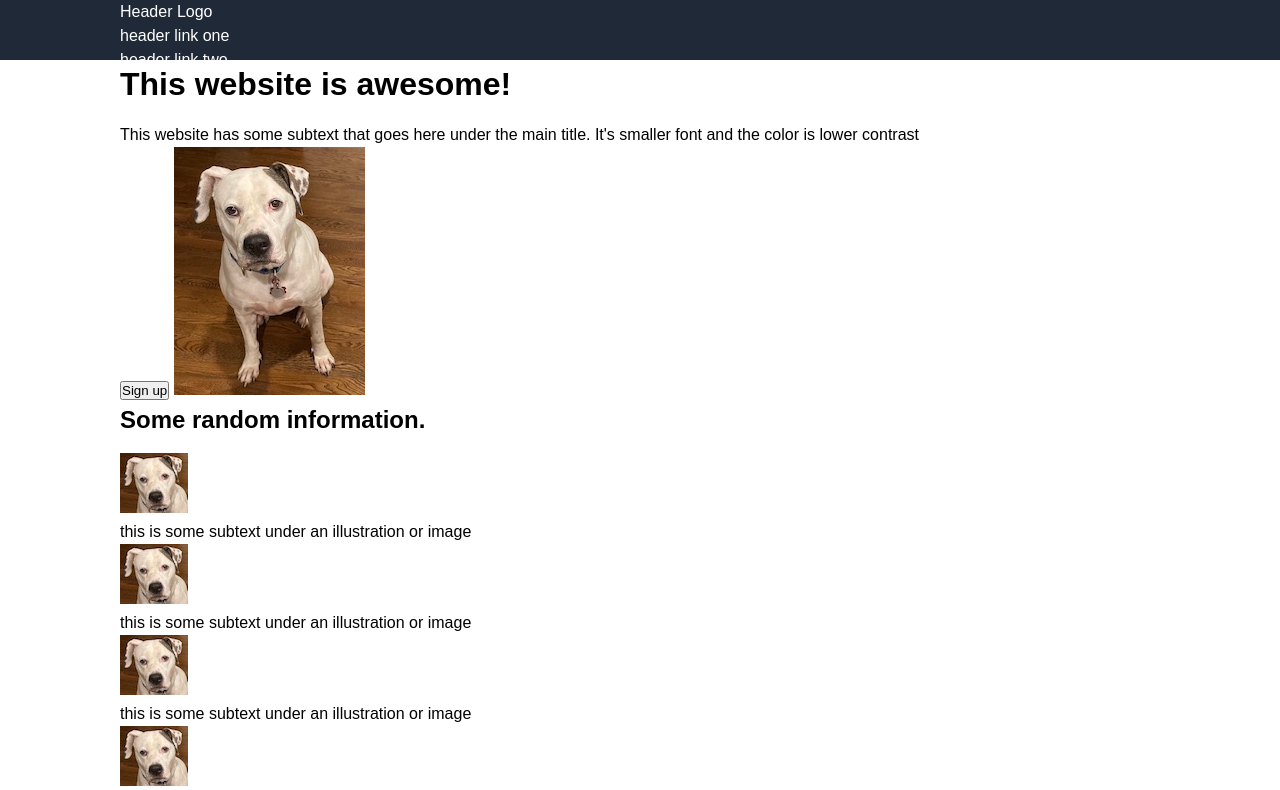
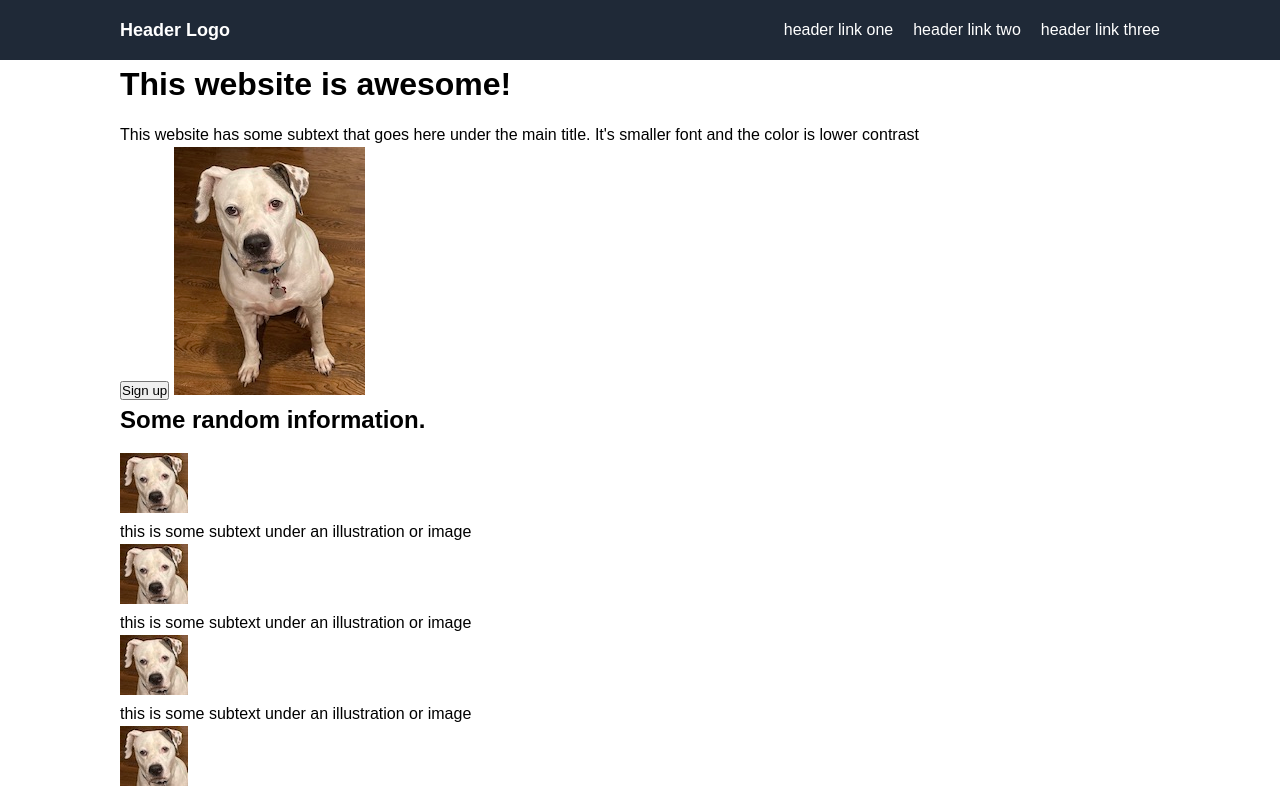
Before and after one commit to LudoNash/Odin-landing-page, a plain HTML site: page index.html in a window 1280 px wide. Shown: the top 790 px of the page. Drawn offline with Linux system fonts and the light colour scheme; a web font is replaced by a local one.

Commit message:
Update style.css

```diff
--- a/style.css
+++ b/style.css
@@ -30,12 +30,38 @@ ul {
   margin: 0 auto;
   padding: 0 30px;
 }
+
 .navbar {
   background-color: #1f2937;
   color: white;
   height: 60px;
 }
+
+.navbar .logo {
+  font-size: large;
+  font-weight: bold;
+}
+
 .navbar a {
   color: #fff;
   text-decoration: none;
 }
+
+.navbar a:hover {
+  color: lightblue;
+}
+
+.navbar .container {
+  display: flex;
+  justify-content: space-between;
+  align-items: center;
+  height: 100%;
+}
+
+.navbar ul {
+  display: flex;
+}
+
+.navbar ul li {
+  margin-left: 20px;
+}
```
